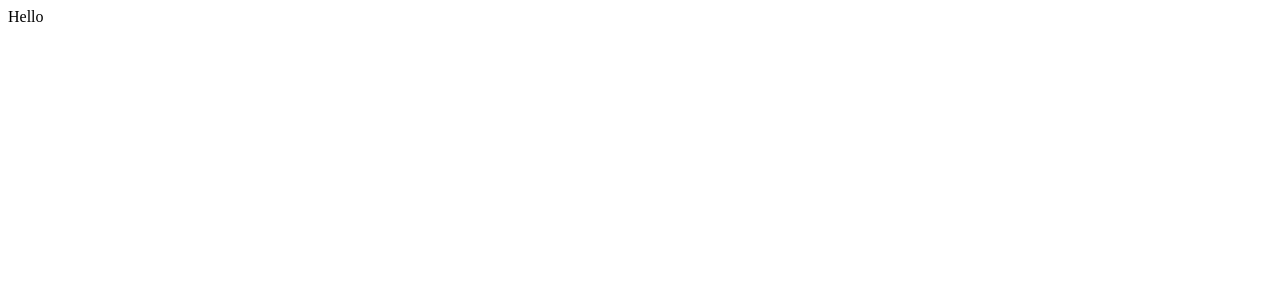
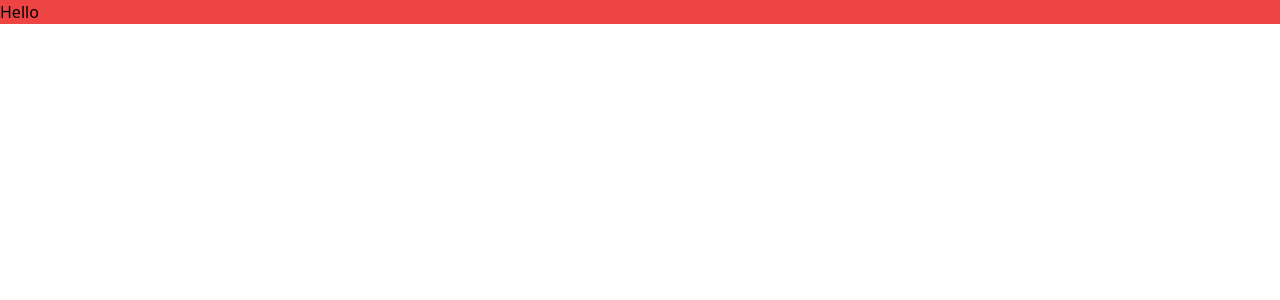
Before and after one commit to wilsonteh/youtube-almost-cloned-app, a React (Vite) app: page / in a window 1280 px wide. Shown: the top 300 px of the page. Built offline with nearby package versions, Linux system fonts and the light colour scheme.

Commit message:
Setup tailwindcss

```diff
--- a/index.html
+++ b/index.html
@@ -5,6 +5,8 @@
     <link rel="icon" type="image/svg+xml" href="/vite.svg" />
     <meta name="viewport" content="width=device-width, initial-scale=1.0" />
     <title>YouTube Cloned App</title>
+    <link rel="stylesheet" href="./src/index.css">
+
   </head>
   <body>
     <div id="root"></div>
--- a/package.json
+++ b/package.json
@@ -16,6 +16,9 @@
     "@types/react": "^18.0.26",
     "@types/react-dom": "^18.0.9",
     "@vitejs/plugin-react": "^3.0.0",
+    "autoprefixer": "^10.4.13",
+    "postcss": "^8.4.20",
+    "tailwindcss": "^3.2.4",
     "typescript": "^4.9.3",
     "vite": "^4.0.0"
   }
--- /dev/null
+++ b/postcss.config.cjs
@@ -0,0 +1,6 @@
+module.exports = {
+  plugins: {
+    tailwindcss: {},
+    autoprefixer: {},
+  },
+}
--- a/src/App.tsx
+++ b/src/App.tsx
@@ -2,7 +2,7 @@
 const App = () => {
 
   return (
-    <div className="App">
+    <div className="App bg-red-500">
       Hello
     </div>
   )
--- a/src/index.css
+++ b/src/index.css
@@ -0,0 +1,3 @@
+@tailwind base;
+@tailwind components;
+@tailwind utilities;
--- /dev/null
+++ b/tailwind.config.cjs
@@ -0,0 +1,10 @@
+module.exports = {
+  content: [
+    "./index.html",
+    "./src/**/*.{js,ts,jsx,tsx}",
+  ],
+  theme: {
+    extend: {},
+  },
+  plugins: [],
+}
```
Also changed, not shown: 1 other file (tests, documents, lock files or other folders).
